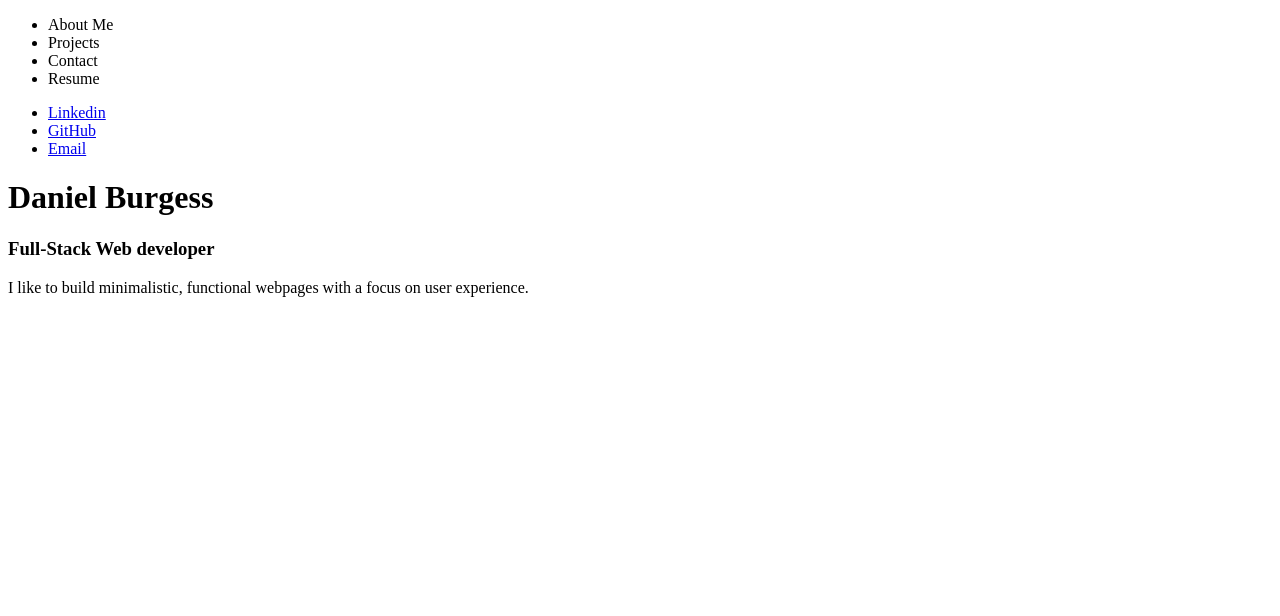
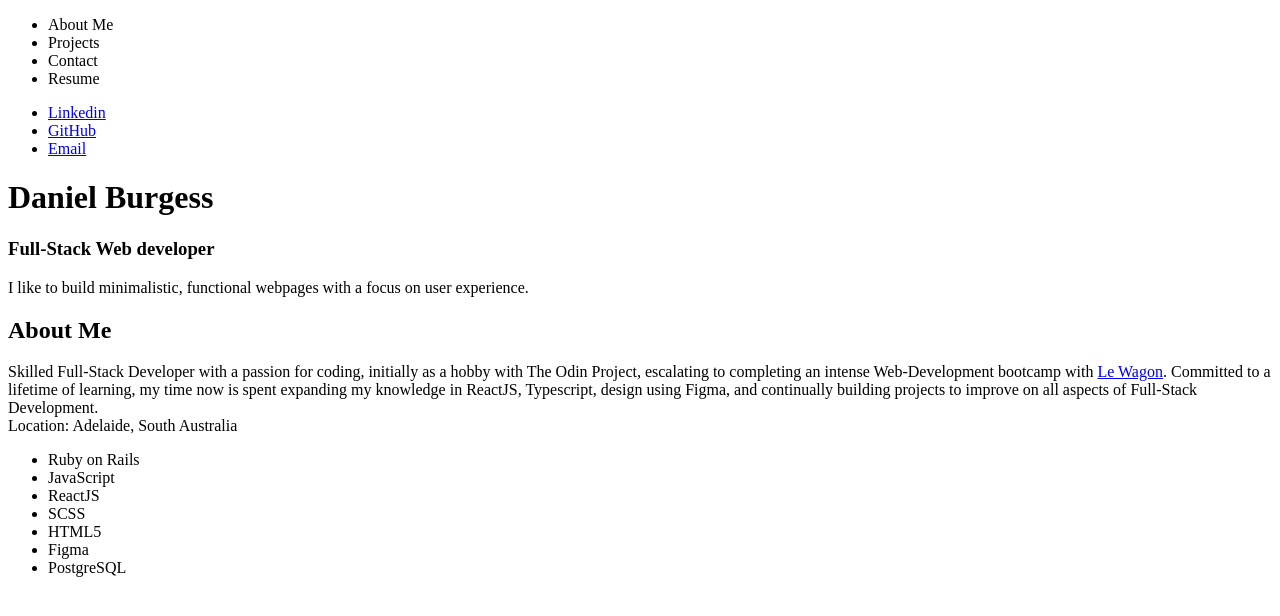
Before and after one commit to DBurgess93/portfolio, a React (Create React App) app: page / in a window 1280 px wide. Shown: the top 616 px of the page. Built offline with nearby package versions, Linux system fonts and the light colour scheme.

Commit message:
Add AboutMe component

```diff
--- a/src/App.js
+++ b/src/App.js
@@ -13,7 +13,7 @@ const Navbar = ({ handles }) => {
       <nav>
         <ul>
           {handles.map(handle => (
-            <li><a href={handle.url} target="_blank" rel="noreferrer">{handle.name} </a></li>
+            <li key={handle.name}><a href={handle.url} target="_blank" rel="noreferrer">{handle.name} </a></li>
           ))}
         </ul>
       </nav>
@@ -27,6 +27,27 @@ const Title = () => {
       <h1>Daniel Burgess</h1>
       <h3>Full-Stack Web developer </h3>
       <p>I like to build minimalistic, functional webpages with a focus on user experience.</p>
+    </div>
+  )
+}
+
+const AboutMe = ({ leWagon, techStack }) => {
+  return (
+    <div>
+      <h2>About Me</h2>
+      <p>
+        Skilled Full-Stack Developer with a passion for coding, initially as a hobby with The Odin Project, escalating
+        to completing an intense Web-Development bootcamp with <a href={leWagon.url} target="_blank" rel="noreferrer" >{leWagon.name}</a>.
+        Committed to a lifetime of learning, my time now is spent expanding my knowledge in ReactJS, Typescript, design using Figma, and continually building projects to improve on all aspects of Full-Stack Development. <br />
+        Location: Adelaide, South Australia
+      </p>
+      <div>
+        <ul>
+          {techStack.map(item => (
+            <li key={item}>{item}</li>
+          ))}
+        </ul>
+      </div>
     </div>
   )
 }
@@ -46,10 +67,27 @@ const App = () => {
       url: "mailto:dan-burgess@hotmail.com"
     }
   ]
+
+  const leWagon = {
+    name: "Le Wagon",
+    url: "https://www.lewagon.com/"
+  }
+
+  const techStack = [
+    "Ruby on Rails",
+    "JavaScript",
+    "ReactJS",
+    "SCSS",
+    "HTML5",
+    "Figma",
+    "PostgreSQL"
+  ]
+
   return (
     <div>
       <Navbar handles={handles} />
       <Title />
+      <AboutMe leWagon={leWagon} techStack={techStack} />
     </div>
   );
 }
```
